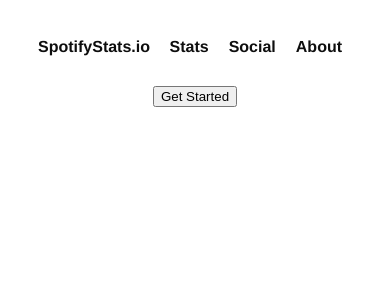
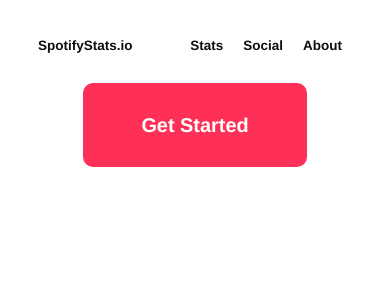
Before and after one commit to richardestes/spotify_vuejs, a Vue app: page / in a window 390 px wide. Shown: the top 300 px of the page. Built offline with nearby package versions, Linux system fonts and the light colour scheme; what lottie-vuejs would draw is missing.

Commit message:
made it slightly responsive

```diff
--- a/src/views/Home.vue
+++ b/src/views/Home.vue
@@ -4,7 +4,7 @@
       <Header />
     </div>
     <div id="profile">
-      <button v-on:click="redirectToSpotify">Get Started</button>
+      <button class="getStartedButton" v-on:click="redirectToSpotify">Get Started</button>
     </div>
   </div>
 </template>
@@ -54,4 +54,18 @@ export default {
   flex-direction: column;
   width: 100%;
 }
+.getStartedButton {
+  font-family: Avenir, Helvetica, Arial, sans-serif;
+  font-weight: bold;
+  background-color:  #FF3057;
+  border-radius: 10px;
+  border: none;
+  width: 60%;
+  height: 10vh;
+  color:white;
+  /* Adjust the following values, it's just
+   * going to be trial and error: */
+  padding: 0.25rem 0.35rem;
+  font-size: calc(1rem + 1vw);
+}
 </style>
--- a/src/views/components/Header.vue
+++ b/src/views/components/Header.vue
@@ -21,7 +21,8 @@ export default {
 .header {
   display: flex;
   padding: 30px;
-  color: #2c3e50
+  color: #2c3e50;
+  font-size: calc(.6rem + 1vw);
 }
 .header-logo-container {
   display: flex;
```
